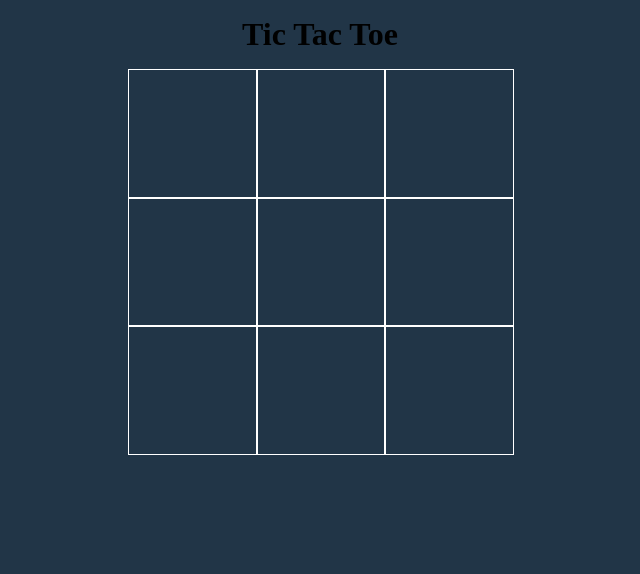
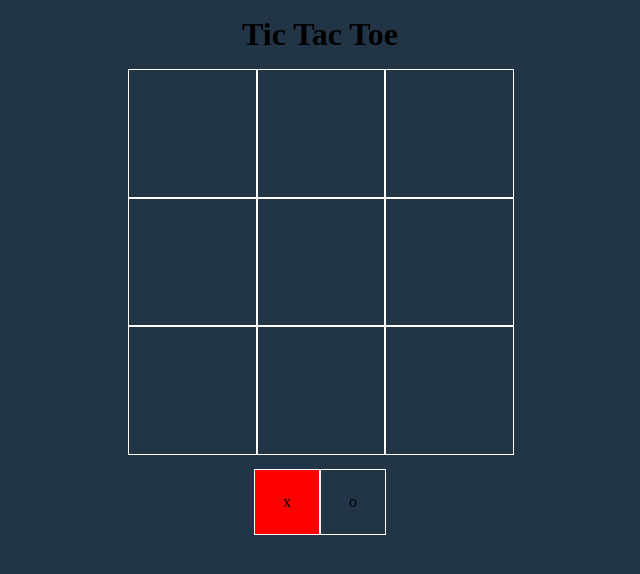
Before and after one commit to Daffier27/tic-tac-toe, a React (Vite) app: page / in a window 1280 px wide. Shown: the top 574 px of the page, without its empty margins (320-960 px from the left). Built offline with nearby package versions, Linux system fonts and the light colour scheme.

Commit message:
Estado del turno visual

```diff
--- a/src/App.jsx
+++ b/src/App.jsx
@@ -1,17 +1,37 @@
+import { useState } from "react"
 import Square from "./Square"
 
-const board = Array(9).fill(null)
+const TURNS = {
+  X: 'x',
+  O: 'o'
+}
+
+
 function App() {
+  const [board, setBoard] = useState(Array(9).fill(null))
+  const [turn, setTurn] = useState(TURNS.X)
+
+
   return (
     <>
       <h1>Tic Tac Toe</h1>
-      <section className="gameBoard">
+      <section
+      className="gameBoard"
+      >
         {board.map((_, index) => (
         <Square key={index}>
 
         </Square>
       ))}
       </section>
+      <section className="turn-section">
+        <Square isSelected={turn === TURNS.X} >
+          {TURNS.X}
+        </Square>
+        <Square isSelected={turn === TURNS.O} >
+          {TURNS.O}
+        </Square>
+      </section>
     </>
   )
 }
--- a/src/Square.jsx
+++ b/src/Square.jsx
@@ -1,7 +1,11 @@
 // eslint-disable-next-line react/prop-types
-export default function Square ({children}){
+export default function Square ({children, isSelected}){
+  const squareClases = () => {
+    return `square ${isSelected ? 'selected': ''}`
+  }
+
   return(
-    <div className="square">
+    <div className = {squareClases()}>
       {children}
     </div>
   )
--- a/src/index.css
+++ b/src/index.css
@@ -32,3 +32,24 @@ h1{
   align-items: center;
 
 }
+
+.turn-section{
+  display: flex;
+  flex-direction: row;
+  justify-content: center;
+  margin: 0 auto;
+  margin-top: 16px;
+  width: 30vw;
+}
+
+.turn-section > .square{
+  border: none;
+  text-align: center;
+  border: 1px solid white;
+  width: 4rem;
+  height: 4rem;
+}
+
+.turn-section > .selected {
+  background-color: red;
+}
```
